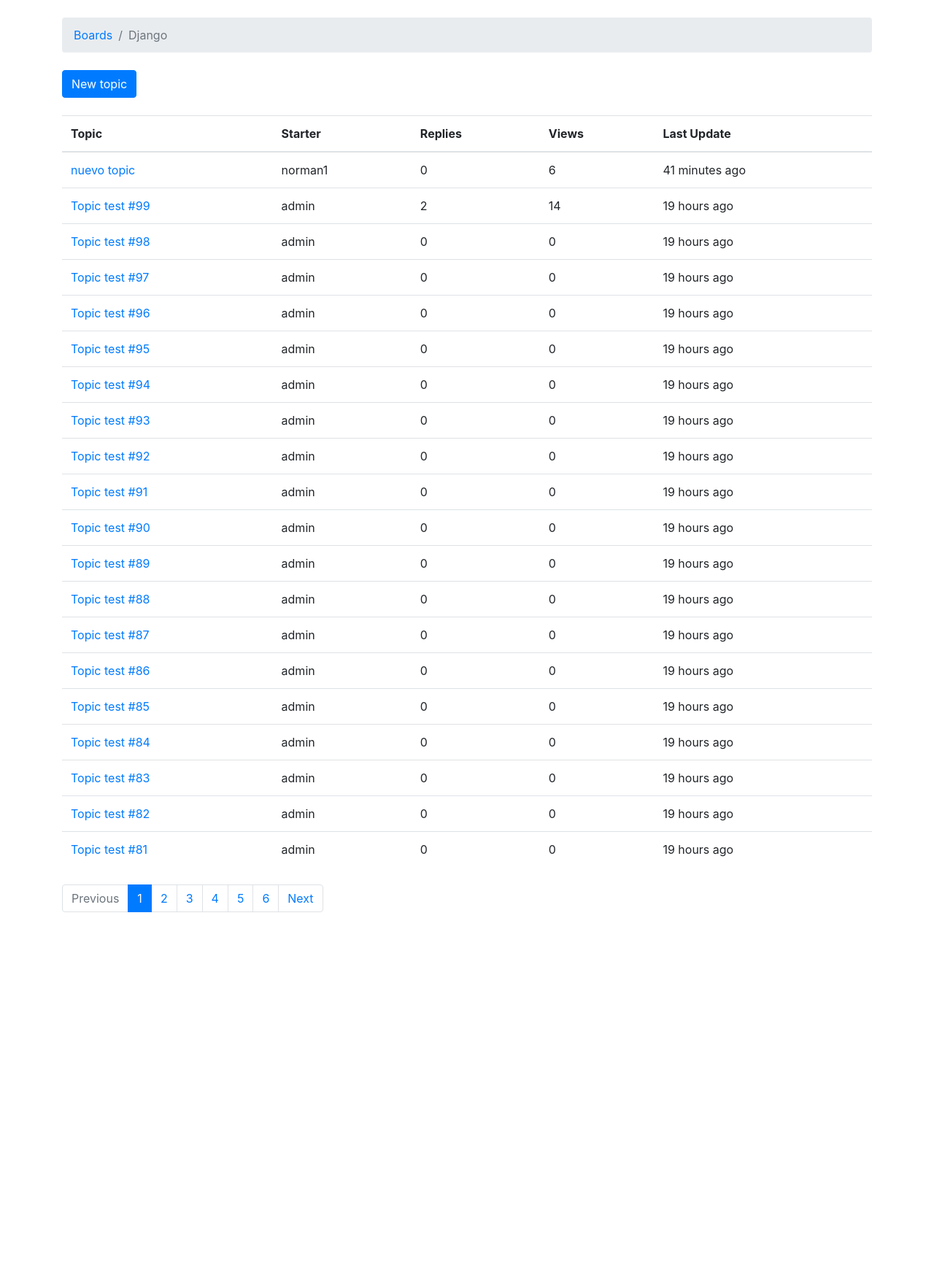
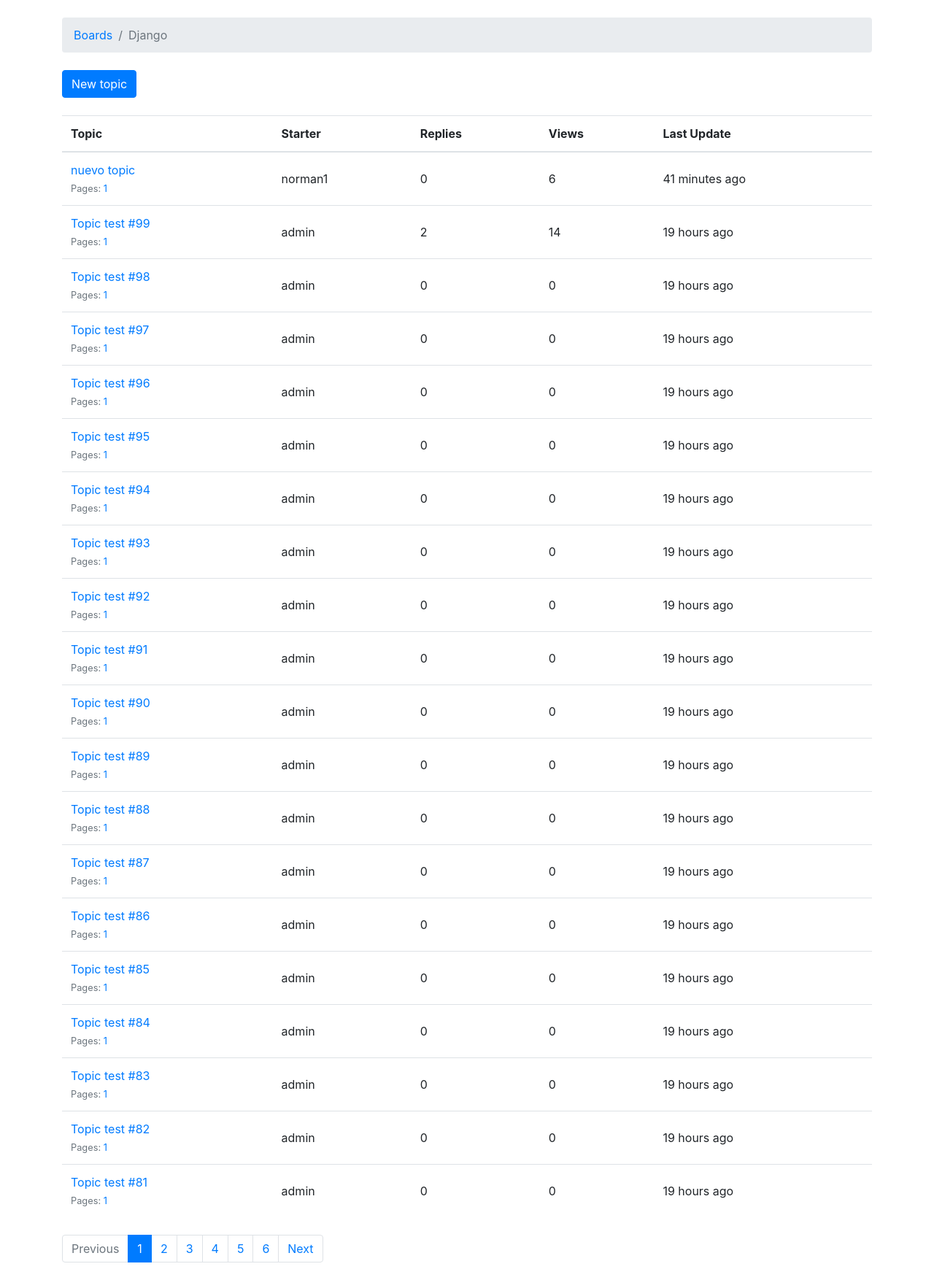
Before and after one commit to NormanBro/PSMLJRPE, a Django app: page /boards/1/ in a window 1280 px wide. Shown: the part 56-1810 px from the top of the page at 73% size. Before the commit the page ends 1330 px from the top, so only its background shows below. Run offline with Django 3.2, Linux system fonts and the light colour scheme; data comes from the database, SQL or seed files in the repository; some libraries are stand-ins or nearby versions; some web fonts are replaced.

Commit message:
update topic

```diff
--- a/MySMLJRPE/template/topics.html
+++ b/MySMLJRPE/template/topics.html
@@ -28,12 +28,26 @@
     </thead>
     <tbody>
       {% for topic in topics %}
+        {% url 'topic_posts' board.pk topic.pk as topic_url %}
         <tr>
-          <td><a href="{% url 'topic_posts' board.pk topic.pk %}">{{ topic.subject }}</a></td>
-          <td>{{ topic.starter.username }}</td>
-          <td>{{ topic.replies }}</td>
-          <td>{{ topic.views }}</td>
-          <td>{{ topic.last_updated|naturaltime }}</td>
+          <td>
+            <p class="mb-0">
+              <a href="{{ topic_url }}">{{ topic.subject }}</a>
+            </p>
+            <small class="text-muted">
+              Pages:
+              {% for i in topic.get_page_range %}
+                <a href="{{ topic_url }}?page={{ i }}">{{ i }}</a>
+              {% endfor %}
+              {% if topic.has_many_pages %}
+              ... <a href="{{ topic_url }}?page={{ topic.get_page_count }}">Last Page</a>
+              {% endif %}
+            </small>
+          </td>
+          <td class="align-middle">{{ topic.starter.username }}</td>
+          <td class="align-middle">{{ topic.replies }}</td>
+          <td class="align-middle">{{ topic.views }}</td>
+          <td class="align-middle">{{ topic.last_updated|naturaltime }}</td>
         </tr>
       {% endfor %}
     </tbody>
```
